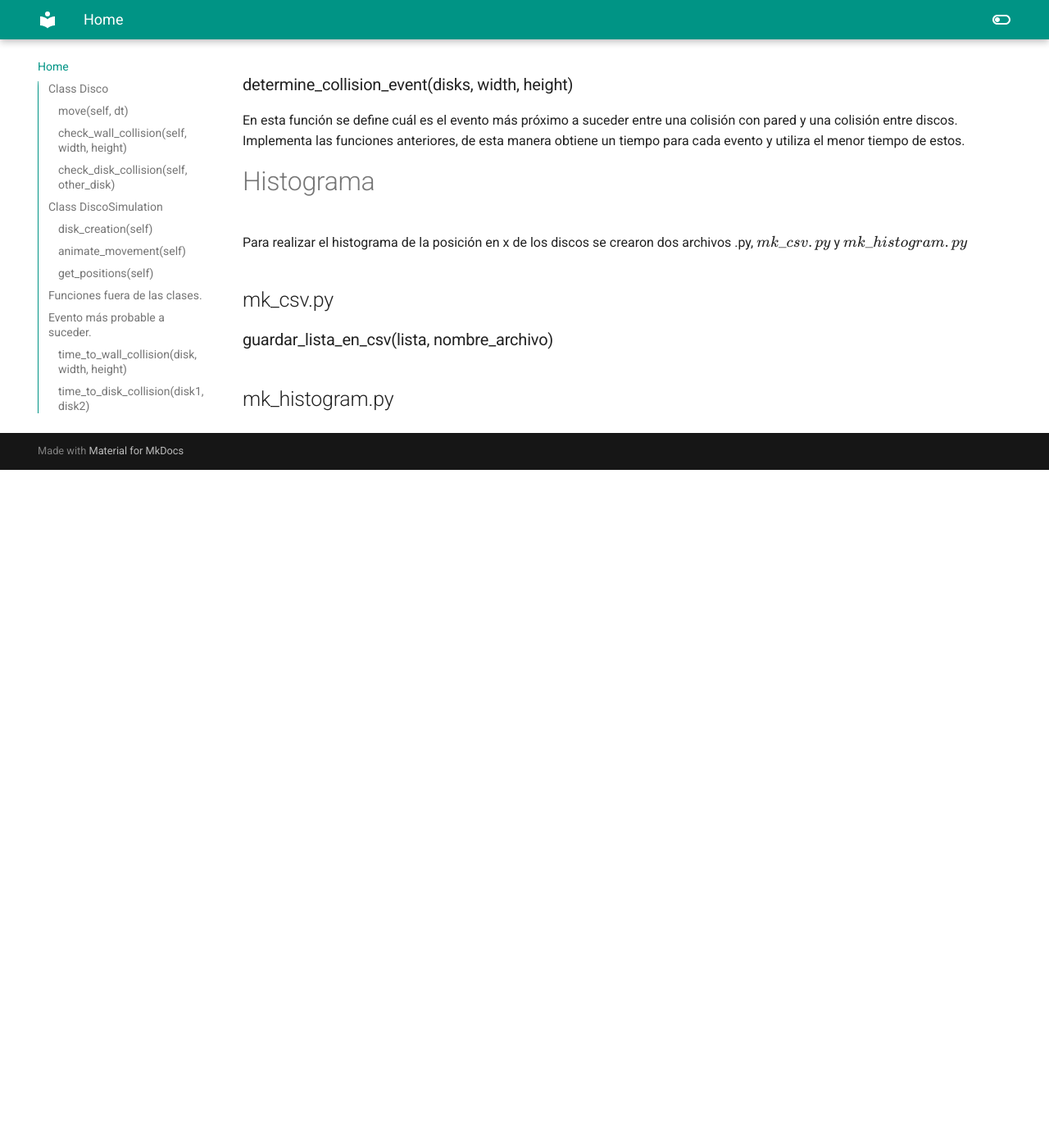
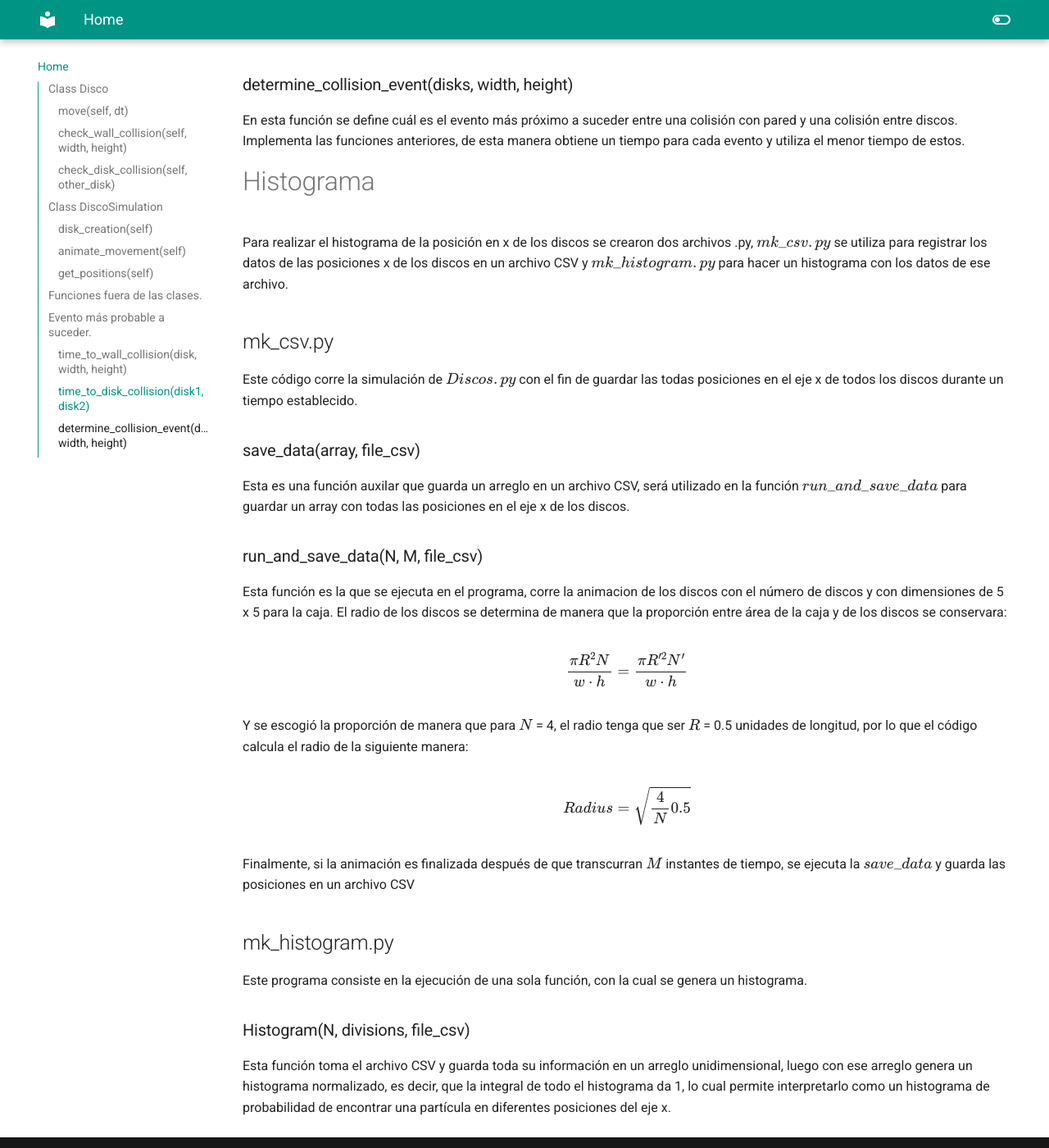
Before and after one commit to Kporras21/Proyecto-, an MkDocs documentation site: the page built from docs/index.md, in a window 1280 px wide and 1400 px high, scrolled down 5441 px. Shown: the whole window at 82% size. Built offline with MkDocs 1.6.1 and Material for MkDocs 9.7.7, drawn with Linux system fonts in a browser that asks for light colours; before the commit the page ends 6014 px from its top, so only the background shows below that.

Commit message:
Agregué todo lo referente al histograma en el index, pero falta en el reference

```diff
--- a/docs/index.md
+++ b/docs/index.md
@@ -224,10 +224,36 @@ En esta función se define cuál es el evento más próximo a suceder entre una
 
 
 # Histograma
-Para realizar el histograma de la posición en x de los discos se crearon dos archivos .py, $mk\_csv.py$ y $mk\_histogram.py$
+Para realizar el histograma de la posición en x de los discos se crearon dos archivos .py, $mk\_csv.py$ se utiliza para registrar los datos de las posiciones x de los discos en un archivo CSV y  $mk\_histogram.py$ para hacer un histograma con los datos de ese archivo.
 
 ## mk\_csv.py
 
-### guardar\_lista\_en\_csv(lista, nombre\_archivo)
+Este código corre la simulación de $Discos.py$ con el fin de guardar las todas posiciones en el eje x de todos los discos durante un tiempo establecido.
+
+### save\_data(array, file\_csv)
+
+Esta es una función auxilar que guarda un arreglo en un archivo CSV, será utilizado en la función $run\_and\_save\_data$ para guardar un array con todas las posiciones en el eje x de los discos.
+
+### run\_and\_save\_data(N, M, file_csv)
+
+Esta función es la que se ejecuta en el programa, corre la animacion de los discos con el número de discos y con dimensiones de 5 x 5 para la caja. El radio de los discos se determina de manera que la proporción entre área de la caja y de los discos se conservara:
+
+$$
+\frac{\pi R^2 N}{w·h} = \frac{\pi R'^2 N'}{w·h}
+$$
+
+Y se escogió la proporción de manera que para $N$ = 4, el radio tenga que ser $R$ = 0.5 unidades de longitud, por lo que el código calcula el radio de la siguiente manera:
+
+$$
+Radius = \sqrt{\frac{4}{N}0.5}
+$$
+
+Finalmente, si la animación es finalizada después de que transcurran $M$ instantes de tiempo, se ejecuta la $save\_data$ y guarda las posiciones en un archivo CSV
 
 ## mk\_histogram.py
+
+Este programa consiste en la ejecución de una sola función, con la cual se genera un histograma.
+
+### Histogram(N, divisions, file\_csv)
+
+Esta función toma el archivo CSV y guarda toda su información en un arreglo unidimensional, luego con ese arreglo genera un histograma normalizado, es decir, que la integral de todo el histograma da 1, lo cual permite interpretarlo como un histograma de probabilidad de encontrar una partícula en diferentes posiciones del eje x.
```
Also changed, not shown: 2 other files.
